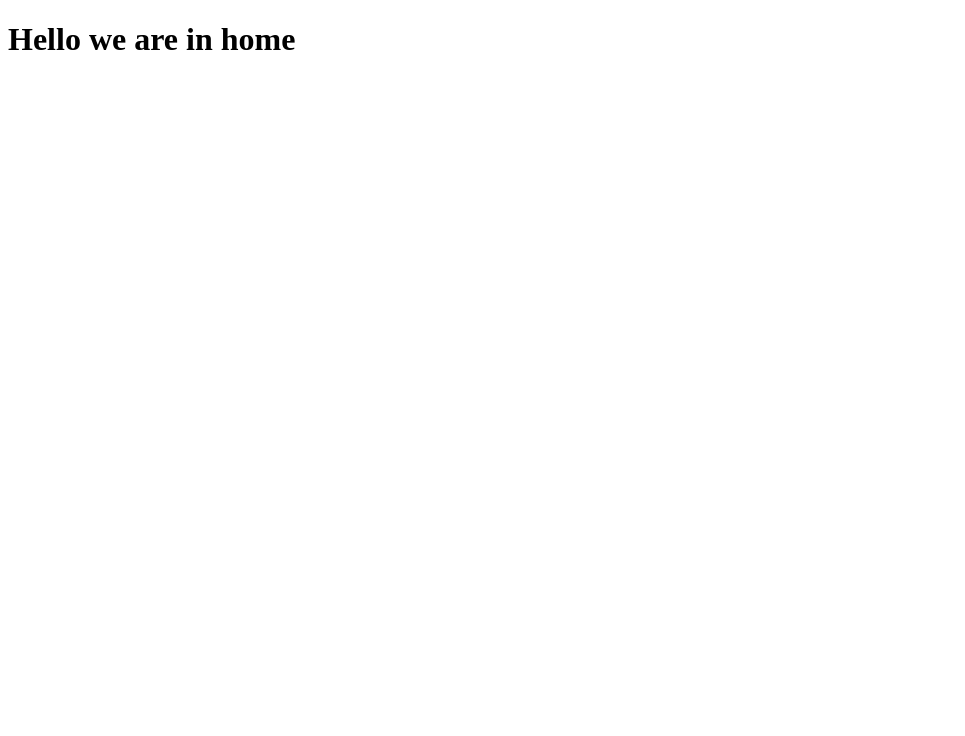
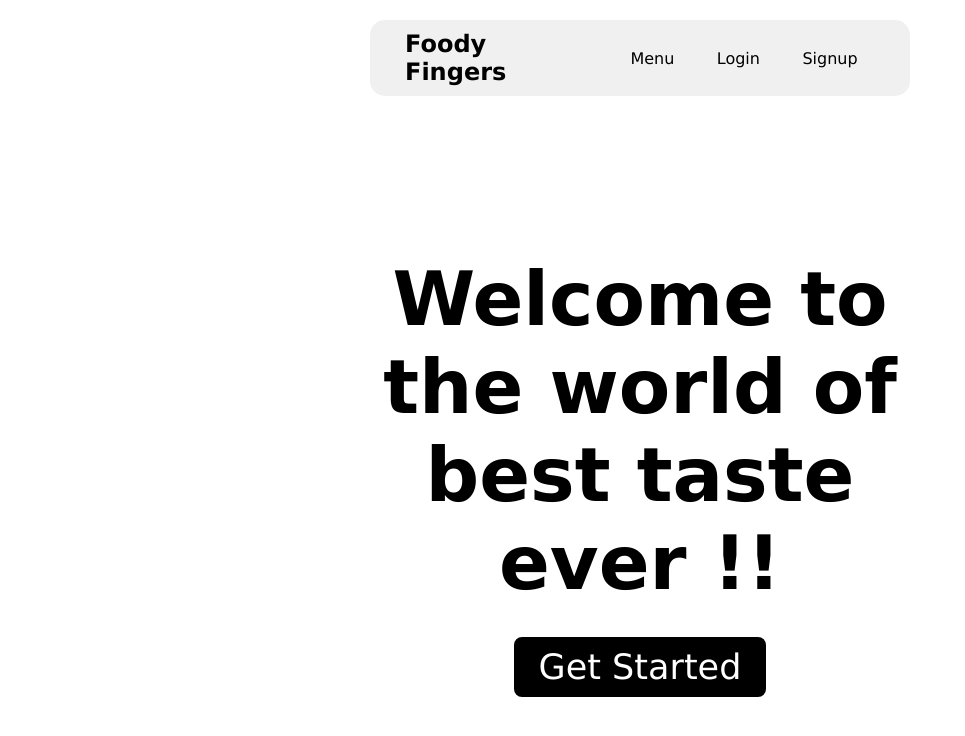
Before and after one commit to abhaykhawas/Restaurant_App_frontend_007, a React (Vite) app: page / in a window 1280 px wide. Shown: the top 736 px of the page, without its empty margins (0-965 px from the left). Built offline with nearby package versions, Linux system fonts and the light colour scheme.

Commit message:
Planned all the routes and made Home page

```diff
--- a/src/App.css
+++ b/src/App.css
@@ -0,0 +1,3 @@
+.container{
+    margin: 0 350px;
+}
--- a/src/App.jsx
+++ b/src/App.jsx
@@ -1,16 +1,21 @@
 import { useState } from 'react'
 import { BrowserRouter, Routes, Route  } from 'react-router-dom'
+import NonAuthNavbar from './Components/NonAuthNavbar/NonAuthNavbar'
+import HomePage from './Pages/Home/HomePage'
 import './App.css'
 
 function App() {
 
   return (
-    <BrowserRouter>
-      <Routes>
-        <Route path='/' element={<h1>Hello we are in home</h1>}/>
-        <Route path='/menu' element={<h1>This is the menu page</h1>} />
-      </Routes>
-    </BrowserRouter>
+    <div className="container">
+      <BrowserRouter>
+        <NonAuthNavbar/>
+        <Routes>
+          <Route path='/' element={<HomePage/>}/>
+          <Route path='/menu' element={<h1>This is the menu page</h1>} />
+        </Routes>
+      </BrowserRouter>
+    </div>
   )
 }
 
--- /dev/null
+++ b/src/Components/NonAuthNavbar/NonAuthNavbar.css
@@ -0,0 +1,41 @@
+nav{
+    display: flex;
+    justify-content: space-between;
+    align-items: center;
+    margin: 20px;
+    background-color: rgba(128, 128, 128, 0.12);
+    padding: 10px;
+    border-radius: 15px;
+}
+
+.main-nav-container{
+    width:60%;
+}
+
+
+.logo-nav-container{
+    width: 40%;
+}
+
+.logo-nav-container h2{
+    margin-left: 25px;
+}
+
+.main-nav-container ul{
+    display: flex;
+    justify-content: space-evenly;
+    align-items: center;
+    list-style: none;
+}
+
+
+.main-nav-container ul a {
+    color: black;
+    text-decoration: none;
+    padding-bottom: 3px;
+    border-bottom: 2px solid transparent;
+}
+
+.main-nav-container ul a:hover{
+    border-bottom: 2px solid black;
+}
--- /dev/null
+++ b/src/Components/NonAuthNavbar/NonAuthNavbar.jsx
@@ -0,0 +1,28 @@
+import React from 'react'
+import { Link } from 'react-router-dom';
+import './NonAuthNavbar.css'
+
+function NonAuthNavbar() {
+  return (
+    <nav>
+        <div className="logo-nav-container">
+            <h2>Foody Fingers</h2>
+        </div>
+        <div className="main-nav-container">
+            <ul>
+                <li>
+                    <Link to={'/menu'}>Menu</Link>
+                </li>
+                <li>
+                    <Link to={'/login'}>Login</Link>
+                </li>
+                <li>
+                    <Link to={'/signup'}>Signup</Link>
+                </li>
+            </ul>
+        </div>
+    </nav>
+  )
+}
+
+export default NonAuthNavbar
--- /dev/null
+++ b/src/Pages/Home/HomePage.css
@@ -0,0 +1,28 @@
+.home-container{
+    height: 90vh;
+    display: flex;
+    justify-content: center;
+    align-items: center;
+    flex-direction: column;
+}
+
+.home-container h2{
+    font-size: 75px;
+    text-align: center;
+}
+
+.home-container button{
+    font-size: 35px;
+    padding: 10px 25px;
+    border: none;
+    border-radius: 8px;
+    background-color: black;
+    color: white;
+    margin-top: 30px;
+    cursor: pointer;
+}
+
+.home-container button a {
+    text-decoration: none;
+    color: white;
+}
--- /dev/null
+++ b/src/Pages/Home/HomePage.jsx
@@ -0,0 +1,16 @@
+import React from 'react'
+import { Link } from 'react-router-dom'
+import './HomePage.css'
+
+function HomePage() {
+  return (
+    <div className='home-container'>
+        <h2>Welcome to the world of best taste ever !!</h2>
+        <button>
+            <Link to={'/signup'}>Get Started</Link>
+        </button>
+    </div>
+  )
+}
+
+export default HomePage
--- a/src/index.css
+++ b/src/index.css
@@ -0,0 +1,5 @@
+*{
+    margin: 0;
+    padding: 0;
+    font-family: Verdana, Geneva, Tahoma, sans-serif;
+}
```
